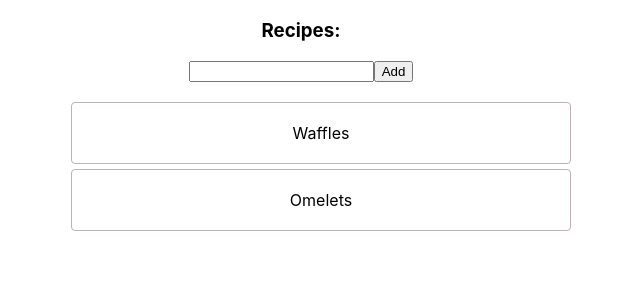
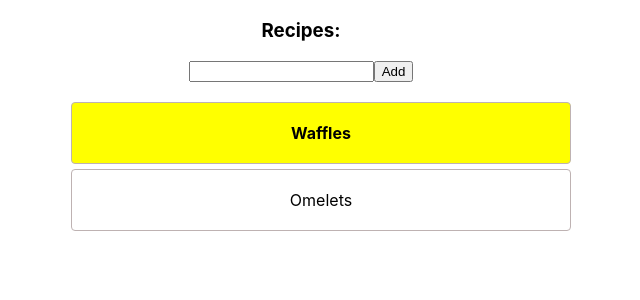
Before and after one commit to idanaim/react-basic, a React (Create React App) app: page / in a window 1280 px wide. Shown: the top 300 px of the page, without its empty margins (339-979 px from the left). Built offline with nearby package versions, Linux system fonts and the light colour scheme.

Commit message:
propTypes

```diff
--- a/package.json
+++ b/package.json
@@ -3,6 +3,7 @@
   "version": "0.1.0",
   "private": true,
   "dependencies": {
+    "classnames": "^2.2.6",
     "prop-types": "^15.6.2",
     "react": "^16.6.0",
     "react-dom": "^16.6.0",
--- a/src/components/Recipe.js
+++ b/src/components/Recipe.js
@@ -1,8 +1,14 @@
 import React from 'react';
 import PropTypes from 'prop-types';
+import classNames from 'classnames';
 
-export const Recipe = (props) => (
-    <li className="recipe">{props.recipe.title}</li>
+export const Recipe = ({recipe}) => (
+    <li className={classNames(
+        {
+          recipe: true,
+          favorite: recipe.favorite
+        })}
+    >{recipe.title}</li>
 );
 
 Recipe.propTypes = {
--- a/src/components/app/App.css
+++ b/src/components/app/App.css
@@ -17,6 +17,7 @@
   border-radius: 4px;
   margin-bottom: 5px;
 }
+
 
 .App-header {
   background-color: #282c34;
--- a/src/components/app/App.js
+++ b/src/components/app/App.js
@@ -5,7 +5,7 @@ import {Recipes} from "../Recipes";
 import {getID} from "../../services/utils";
 
 
-/**Add prop-types to components need to add prop-types to package.json
+/**Add favirote with classNames to components need to add classNames to package.json
  * @param props
  * @returns {*}
  * @constructor
@@ -18,9 +18,13 @@ class App extends Component {
     this.state = {
       recipes: [{
         id: getID(),
-        title: 'Waffles'
-      },{id: getID(),
-        title: 'Omelets'}]
+        title: 'Waffles',
+        favorite: true
+      }, {
+        id: getID(),
+        title: 'Omelets',
+        favorite: false
+      }]
     }
   }
 
@@ -37,9 +41,11 @@ class App extends Component {
 
 
   addRecipe = (title) => {
+    const id = getID();
     const newRecipes = this.state.recipes.concat({
-      id:getID(),
-      title: title.value
+      id ,
+      title: title.value,
+      favorite: false
     });
     this.setState({recipes: newRecipes});
   }
--- a/src/index.css
+++ b/src/index.css
@@ -12,3 +12,8 @@ code {
   font-family: source-code-pro, Menlo, Monaco, Consolas, "Courier New",
     monospace;
 }
+
+.favorite {
+  font-weight: bold;
+ background: yellow;
+}
```
